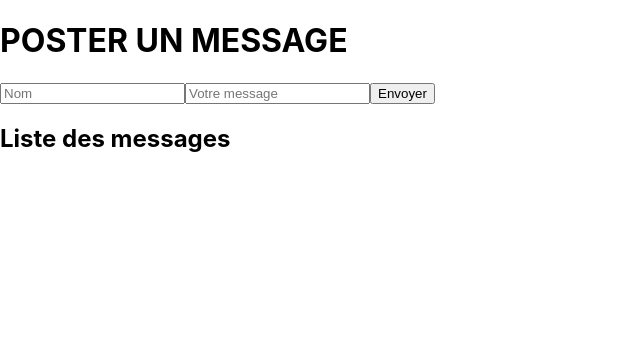
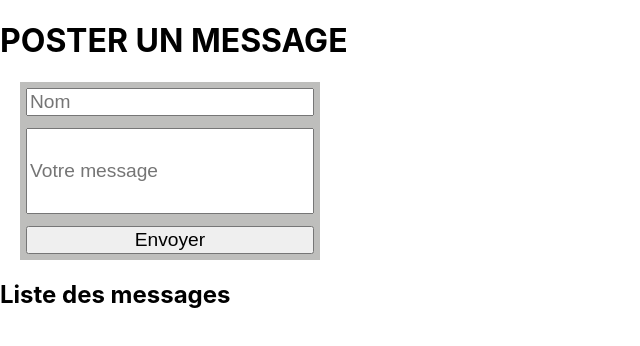
Before and after one commit to Alainbid/test-typescript, a React (Create React App) app: page / in a window 1280 px wide. Shown: the top 346 px of the page, without its empty margins (0-640 px from the left). Built offline with nearby package versions, Linux system fonts and the light colour scheme.

Commit message:
première MAJ

```diff
--- a/src/App.css
+++ b/src/App.css
@@ -36,3 +36,17 @@
     transform: rotate(360deg);
   }
 }
+form{
+  background: #bebebc;
+margin: 20px;
+display: flex;
+flex-direction: column;
+width: 300px;
+}
+input{
+  margin: 6px;
+font-size: 1.2rem;
+}
+#inputMessage{
+  height: 80px;
+}
--- /dev/null
+++ b/src/Model.tsx
@@ -0,0 +1,7 @@
+export interface MessageInt {
+  id: number,
+  nom:string | undefined,
+  message : string | undefined,
+  date: number
+
+}
--- /dev/null
+++ b/src/components/Message.tsx
@@ -0,0 +1,32 @@
+import React from 'react';
+import { MessageInt } from '../Model';
+
+type Props = {
+mess :MessageInt;
+messageData : MessageInt[];
+setMessageData:React.Dispatch<React.SetStateAction<MessageInt[]>>
+}
+const Message = ({mess , messageData, setMessageData} : Props) => {
+const formaterDate = (date:number) => {
+  return new Date(date).toLocaleDateString("FR-fr");
+}
+
+const handleDelete = () => {
+  setMessageData( messageData.filter((el) => el.id !== mess.id))
+}
+
+
+  return (
+   <div className="message-container">
+    <p>{formaterDate(mess.date)}<br></br> {" key "} {mess.id} <br></br>
+    {mess.nom}{' '} <br></br>{mess.message}
+    <span id='delete' onClick={() => handleDelete()}>&#10008;</span>
+    </p>
+
+
+
+   </div>
+  );
+};
+
+export default Message;
--- a/src/index.tsx
+++ b/src/index.tsx
@@ -2,7 +2,6 @@ import React from 'react';
 import ReactDOM from 'react-dom/client';
 import './index.css';
 import App from './App';
-import reportWebVitals from './reportWebVitals';
 
 const root = ReactDOM.createRoot(
   document.getElementById('root') as HTMLElement
@@ -12,8 +11,3 @@ root.render(
     <App />
   </React.StrictMode>
 );
-
-// If you want to start measuring performance in your app, pass a function
-// to log results (for example: reportWebVitals(console.log))
-// or send to an analytics endpoint. Learn more: https://bit.ly/CRA-vitals
-reportWebVitals();
--- a/src/reportWebVitals.ts
+++ /dev/null
@@ -1,15 +0,0 @@
-import { ReportHandler } from 'web-vitals';
-
-const reportWebVitals = (onPerfEntry?: ReportHandler) => {
-  if (onPerfEntry && onPerfEntry instanceof Function) {
-    import('web-vitals').then(({ getCLS, getFID, getFCP, getLCP, getTTFB }) => {
-      getCLS(onPerfEntry);
-      getFID(onPerfEntry);
-      getFCP(onPerfEntry);
-      getLCP(onPerfEntry);
-      getTTFB(onPerfEntry);
-    });
-  }
-};
-
-export default reportWebVitals;
```
Also changed, not shown: src/setupTests.ts (deleted, +0 -5 lines), src/styles/message.scss (added, +7 -0 lines), 1 other file (tests, documents, lock files or other folders).
